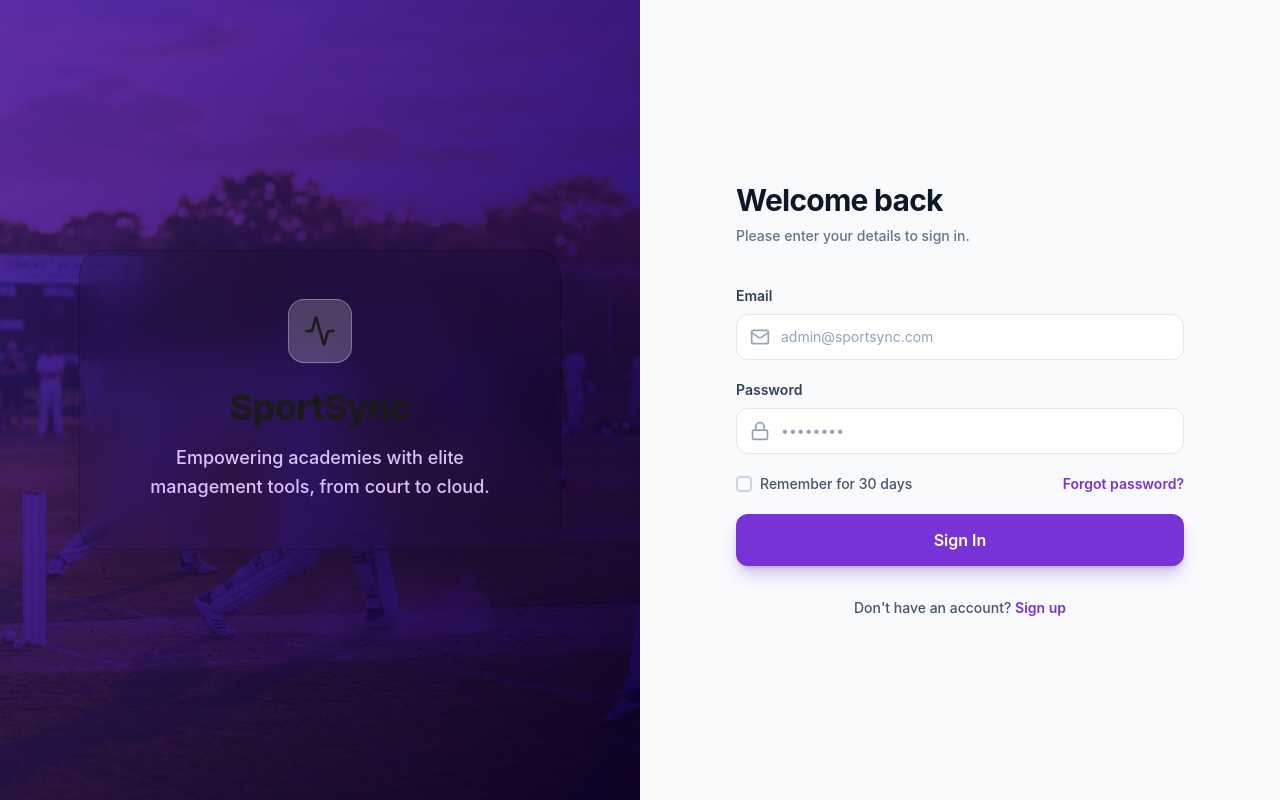
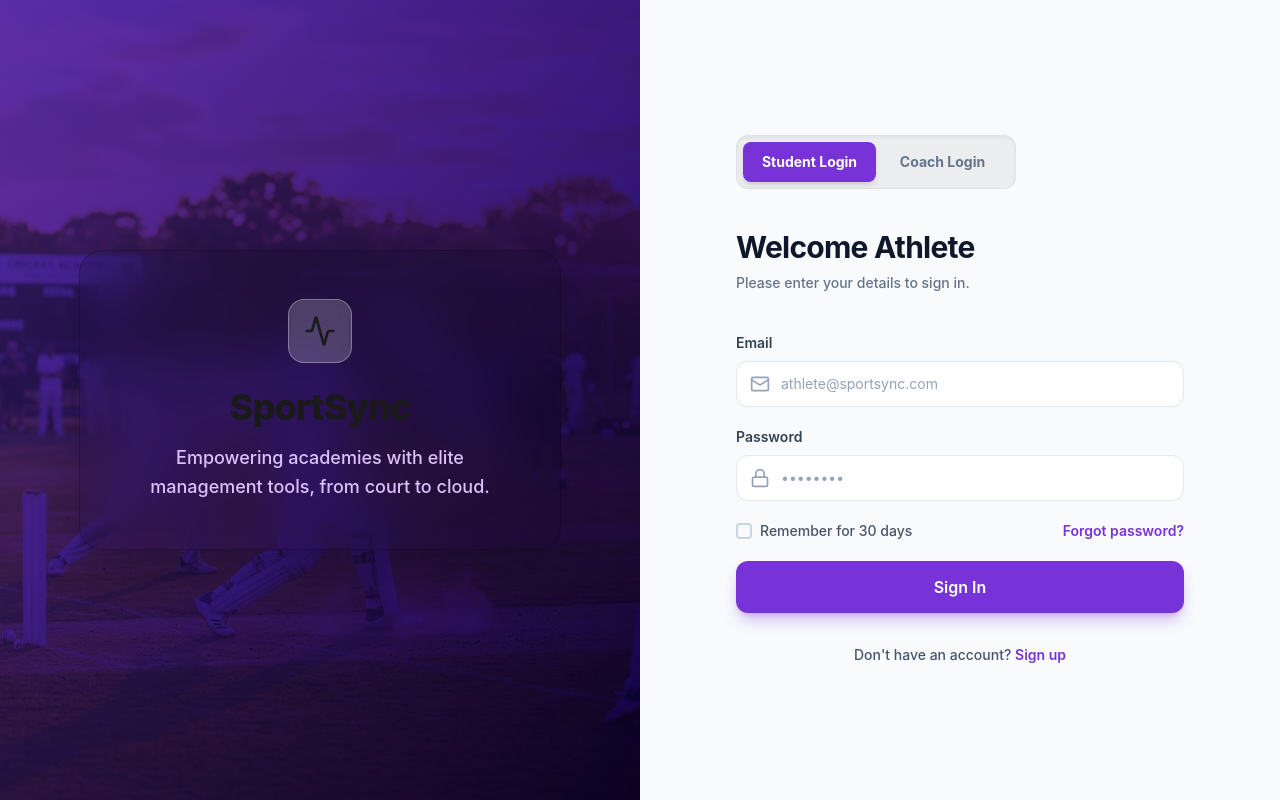
Before and after one commit to Yashsalvi19/Sportsync, a React (Vite) app in the folder frontend/: page /login in a window 1280 px wide. Built offline with nearby package versions, Linux system fonts and the light colour scheme; no server answers.

Commit message:
Implement slider login for coach and student

```diff
--- a/frontend/src/pages/Login.jsx
+++ b/frontend/src/pages/Login.jsx
@@ -6,7 +6,6 @@ import { useForm } from 'react-hook-form';
 import { zodResolver } from '@hookform/resolvers/zod';
 import { z } from 'zod';
 import { supabase } from '../lib/supabase';
-import { useAuthStore } from '../store/authStore';
 
 // Explicit Zod schema definition
 const loginSchema = z.object({
@@ -16,6 +15,7 @@ const loginSchema = z.object({
 
 export const Login = () => {
   const [globalError, setGlobalError] = useState('');
+  const [loginType, setLoginType] = useState('STUDENT');
   const navigate = useNavigate();
 
   const {
@@ -30,12 +30,25 @@ export const Login = () => {
     setGlobalError('');
 
     try {
-      const { error } = await supabase.auth.signInWithPassword({
+      const { data: authData, error } = await supabase.auth.signInWithPassword({
         email: data.email,
         password: data.password,
       });
 
       if (error) throw error;
+
+      // Role Validation Based on Selected Slider
+      const role = (authData.user?.user_metadata?.role || 'STUDENT').toUpperCase();
+
+      if (loginType === 'COACH' && role !== 'COACH' && role !== 'ADMIN') {
+        await supabase.auth.signOut();
+        throw new Error("Access denied: You are not registered as a Coach.");
+      }
+
+      if (loginType === 'STUDENT' && role === 'COACH') {
+        await supabase.auth.signOut();
+        throw new Error("Please use the Coach login portal.");
+      }
 
       navigate('/dashboard');
     } catch (err) {
@@ -48,10 +61,9 @@ export const Login = () => {
 
       {/* Visual Split - High Res Background with Glassmorphic Overlay */}
       <div className="hidden md:flex md:w-1/2 relative overflow-hidden bg-gradient-to-br from-[#492489] to-[#0E0236]">
-        {/* Placeholder for high-res editorial image - replace with actual image URL */}
         <div
-          className="absolute inset-0 bg-cover bg-center opacity-40 mix-blend-overlay"
-          style={{ backgroundImage: 'url("/cricket-academy.png")' }}
+          className="absolute inset-0 bg-cover bg-center opacity-40 mix-blend-overlay transition-all duration-1000"
+          style={{ backgroundImage: loginType === 'COACH' ? 'url("/coach-bg.jpg")' : 'url("/cricket-academy.png")' }}
         />
 
         {/* Glassmorphic Overlay with Branding */}
@@ -81,9 +93,39 @@ export const Login = () => {
           transition={{ duration: 0.5, delay: 0.2 }}
           className="w-full max-w-md"
         >
+          {/* Slider Toggle */}
+          <div className="flex bg-black/5 dark:bg-white/5 p-1.5 rounded-xl mb-10 relative w-full max-w-[280px] mx-auto md:mx-0 shadow-inner border border-black/5 dark:border-white/5">
+            {['STUDENT', 'COACH'].map((type) => (
+              <button
+                key={type}
+                type="button"
+                onClick={() => {
+                  setLoginType(type);
+                  setGlobalError('');
+                }}
+                className={`flex-1 relative py-2.5 text-sm font-bold z-10 transition-colors ${
+                  loginType === type ? 'text-white' : 'text-slate-500 dark:text-slate-400 hover:text-slate-700 dark:hover:text-slate-200'
+                }`}
+              >
+                {type === 'STUDENT' ? 'Student Login' : 'Coach Login'}
+                {loginType === type && (
+                  <motion.div
+                    layoutId="loginTypePill"
+                    className="absolute inset-0 bg-[#7733D7] rounded-lg -z-10 shadow-md"
+                    transition={{ type: 'spring', bounce: 0.2, duration: 0.6 }}
+                  />
+                )}
+              </button>
+            ))}
+          </div>
+
           <div className="mb-10 text-center md:text-left">
-            <h2 className="text-3xl font-bold text-slate-900 dark:text-[#F5EFFC] tracking-tight">Welcome back</h2>
-            <p className="text-slate-500 dark:text-[#BA8AF5] mt-2 font-medium text-sm">Please enter your details to sign in.</p>
+            <h2 className="text-3xl font-bold text-slate-900 dark:text-[#F5EFFC] tracking-tight">
+              {loginType === 'STUDENT' ? 'Welcome Athlete' : 'Welcome Coach'}
+            </h2>
+            <p className="text-slate-500 dark:text-[#BA8AF5] mt-2 font-medium text-sm">
+              Please enter your details to sign in.
+            </p>
           </div>
 
           <AnimatePresence>
@@ -108,8 +150,8 @@ export const Login = () => {
                 <input
                   type="email"
                   {...register('email')}
-                  className="w-full bg-white dark:bg-black/5 dark:bg-white/5 border border-slate-200 dark:border-black/10 dark:border-white/10 rounded-xl py-3 pl-11 pr-4 outline-none focus:ring-2 focus:ring-[#7733D7]/50 focus:border-[#7733D7] transition-all text-sm text-slate-900 dark:text-foreground placeholder:text-slate-400"
-                  placeholder="admin@sportsync.com"
+                  className="w-full bg-white dark:bg-black/5 border border-slate-200 dark:border-white/10 rounded-xl py-3 pl-11 pr-4 outline-none focus:ring-2 focus:ring-[#7733D7]/50 focus:border-[#7733D7] transition-all text-sm text-slate-900 dark:text-foreground placeholder:text-slate-400"
+                  placeholder={loginType === 'STUDENT' ? "athlete@sportsync.com" : "coach@sportsync.com"}
                 />
               </div>
               {errors.email && (
@@ -124,7 +166,7 @@ export const Login = () => {
                 <input
                   type="password"
                   {...register('password')}
-                  className="w-full bg-white dark:bg-black/5 dark:bg-white/5 border border-slate-200 dark:border-black/10 dark:border-white/10 rounded-xl py-3 pl-11 pr-4 outline-none focus:ring-2 focus:ring-[#7733D7]/50 focus:border-[#7733D7] transition-all text-sm text-slate-900 dark:text-foreground placeholder:text-slate-400"
+                  className="w-full bg-white dark:bg-black/5 border border-slate-200 dark:border-white/10 rounded-xl py-3 pl-11 pr-4 outline-none focus:ring-2 focus:ring-[#7733D7]/50 focus:border-[#7733D7] transition-all text-sm text-slate-900 dark:text-foreground placeholder:text-slate-400"
                   placeholder="••••••••"
                 />
               </div>
```
Also changed, not shown: 1 other file (tests, documents, lock files or other folders).
